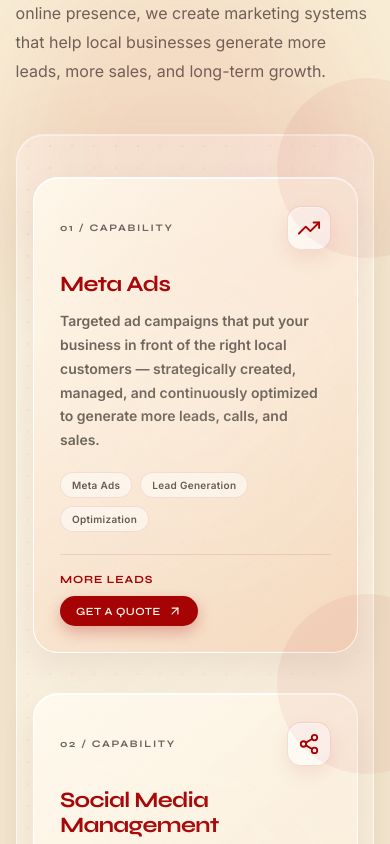
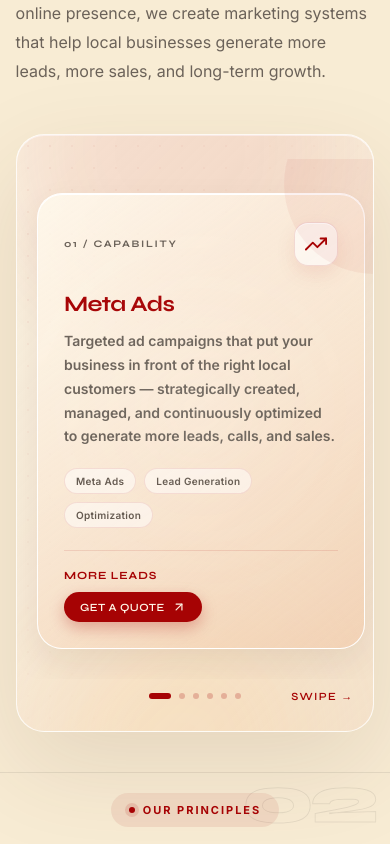
Before and after one commit to MOHAMMEDAHRASKHANKP/-admosphere-site, a React (Vite) app: page / in a window 390 px wide. Shown: the part 1080-1924 px from the top of the page. Built offline with nearby package versions, Linux system fonts and the light colour scheme.

Commit message:
feat: mobile swipe carousel for services section with dots and active card effect

```diff
--- a/src/components/sections/Services.jsx
+++ b/src/components/sections/Services.jsx
@@ -1,4 +1,4 @@
-import React, { useState, useEffect } from "react";
+import React, { useState, useEffect, useRef } from "react";
 import { motion } from "framer-motion";
 import Magnetic from "../ui/Magnetic";
 import { FiArrowUpRight } from 'react-icons/fi';
@@ -8,12 +8,12 @@
   index,
   Reveal,
   isMobile,
+  isActive,
 }) {
   const mailUrl = `https://mail.google.com/mail/?view=cm&fs=1&to=admosphere.digital@gmail.com&su=${encodeURIComponent(`Inquiry about ${service.title} (${service.tags.join(', ')})`)}`;
 
-  return (
-    <Reveal className="service-reveal-wrapper" delay={index * 0.08}>
-      <div className={`service s${index + 1}`}>
+  const cardInner = (
+    <div className={`service s${index + 1} ${isMobile && isActive ? "is-active" : ""}`}>
       <Magnetic
         strength={0}
         tilt={isMobile ? 0 : 2}
@@ -108,12 +108,43 @@
         </a>
       </Magnetic>
     </div>
+  );
+
+  if (isMobile) {
+    return (
+      <motion.div
+        className="service-reveal-wrapper"
+        initial={{ opacity: 0, y: 20 }}
+        whileInView={{ opacity: 1, y: 0 }}
+        viewport={{ once: true }}
+        transition={{
+          duration: 0.48,
+          delay: Math.min(index * 0.06, 0.25),
+        }}
+      >
+        {cardInner}
+      </motion.div>
+    );
+  }
+
+  return (
+    <Reveal className="service-reveal-wrapper" delay={index * 0.08}>
+      {cardInner}
     </Reveal>
   );
 }
 
 function Services({ services, Reveal }) {
-  const [isMobile, setIsMobile] = useState(false);
+  const [isMobile, setIsMobile] = useState(() => {
+    if (typeof window !== "undefined") {
+      return window.innerWidth < 700;
+    }
+    return false;
+  });
+  const [activeIndex, setActiveIndex] = useState(0);
+  const [hasSwiped, setHasSwiped] = useState(false);
+  const bentoRef = useRef(null);
+  const rafId = useRef(null);
 
   useEffect(() => {
     const checkMobile = () => {
@@ -123,6 +154,62 @@
     window.addEventListener("resize", checkMobile, { passive: true });
     return () => window.removeEventListener("resize", checkMobile);
   }, []);
+
+  useEffect(() => {
+    if (!isMobile) return;
+    const el = bentoRef.current;
+    if (!el) return;
+
+    const onScroll = () => {
+      if (rafId.current) cancelAnimationFrame(rafId.current);
+      rafId.current = requestAnimationFrame(() => {
+        if (!el) return;
+        if (!hasSwiped && el.scrollLeft > 15) {
+          setHasSwiped(true);
+        }
+
+        const cards = el.querySelectorAll(".service-reveal-wrapper");
+        if (!cards.length) return;
+
+        const containerCenter = el.scrollLeft + el.clientWidth / 2;
+        let closestIdx = 0;
+        let minDistance = Infinity;
+
+        cards.forEach((card, i) => {
+          const cardCenter = card.offsetLeft + card.offsetWidth / 2;
+          const distance = Math.abs(containerCenter - cardCenter);
+          if (distance < minDistance) {
+            minDistance = distance;
+            closestIdx = i;
+          }
+        });
+
+        setActiveIndex(closestIdx);
+      });
+    };
+
+    el.addEventListener("scroll", onScroll, { passive: true });
+    return () => {
+      el.removeEventListener("scroll", onScroll);
+      if (rafId.current) cancelAnimationFrame(rafId.current);
+    };
+  }, [isMobile, hasSwiped]);
+
+  const scrollToCard = (index) => {
+    if (!bentoRef.current) return;
+    const el = bentoRef.current;
+    const cards = el.querySelectorAll(".service-reveal-wrapper");
+    if (cards[index]) {
+      const card = cards[index];
+      const targetScroll = card.offsetLeft - (el.clientWidth - card.offsetWidth) / 2;
+      el.scrollTo({
+        left: targetScroll,
+        behavior: "smooth",
+      });
+      setActiveIndex(index);
+      setHasSwiped(true);
+    }
+  };
 
   return (
     <section className="section" id="services">
@@ -142,7 +229,7 @@
           <div className="service-glow glow-a" />
           <div className="service-glow glow-b" />
 
-          <div className="bento">
+          <div className="bento" ref={bentoRef}>
             {services.map((service, index) => (
               <ServiceCard
                 key={service.n}
@@ -150,9 +237,30 @@
                 index={index}
                 Reveal={Reveal}
                 isMobile={isMobile}
+                isActive={activeIndex === index}
               />
             ))}
           </div>
+
+          {isMobile && (
+            <div className="services-carousel-controls">
+              <div className="services-dots">
+                {services.map((_, idx) => (
+                  <button
+                    key={idx}
+                    type="button"
+                    className={`services-dot ${activeIndex === idx ? "is-active" : ""}`}
+                    onClick={() => scrollToCard(idx)}
+                    aria-label={`Go to slide ${idx + 1}`}
+                  />
+                ))}
+              </div>
+              <div className={`services-swipe-hint ${hasSwiped ? "is-hidden" : ""}`}>
+                <span>SWIPE</span>
+                <span className="swipe-arrow" aria-hidden="true">→</span>
+              </div>
+            </div>
+          )}
         </div>
       </div>
     </section>
--- a/src/services.css
+++ b/src/services.css
@@ -53,10 +53,10 @@
 }
 
 /* ============================================================
-   RESPONSIVE CSS GRID:
-   - Desktop (> 1100px): 3 columns
-   - Tablet (700px - 1100px): 2 columns
-   - Mobile (< 700px): 1 column full width
+   RESPONSIVE LAYOUT:
+   - Desktop (> 1100px): 3 columns CSS grid
+   - Tablet (700px - 1100px): 2 columns CSS grid
+   - Mobile (< 700px): Horizontal swipe carousel with peek
    ============================================================ */
 
 .service-atmosphere .bento {
@@ -84,15 +84,219 @@
   }
 }
 
+/* ============================================================
+   MOBILE HORIZONTAL SWIPE CAROUSEL (< 700px)
+   ============================================================ */
+
 @media (max-width: 700px) {
   .service-atmosphere {
-    padding: 20px 16px 24px;
-    border-radius: 28px;
+    padding: 24px 0 20px !important;
+    border-radius: 28px !important;
+    overflow: hidden !important;
   }
 
   .service-atmosphere .bento {
-    grid-template-columns: 1fr !important;
-    gap: 18px !important;
+    display: flex !important;
+    flex-direction: row !important;
+    flex-wrap: nowrap !important;
+    overflow-x: auto !important;
+    scroll-snap-type: x mandatory !important;
+    -webkit-overflow-scrolling: touch;
+    scrollbar-width: none !important;
+    gap: 15px !important;
+    padding: 12px 20px 30px 20px !important;
+    scroll-padding: 0 20px !important;
+    align-items: stretch !important;
+    perspective: none !important;
+    width: 100% !important;
+    box-sizing: border-box !important;
+  }
+
+  .service-atmosphere .bento::-webkit-scrollbar {
+    display: none !important;
+  }
+
+  .service-reveal-wrapper {
+    flex: 0 0 84vw !important;
+    width: 84vw !important;
+    min-width: 84vw !important;
+    max-width: 84vw !important;
+    scroll-snap-align: center !important;
+    scroll-snap-stop: normal !important;
+    display: flex !important;
+    flex-direction: column !important;
+  }
+
+  /* Scale & Opacity focus for active card vs neighbor cards */
+  .service .service-glass {
+    transform: scale(0.95) !important;
+    opacity: 0.85 !important;
+    transition: transform 0.35s cubic-bezier(0.2, 0.8, 0.2, 1), opacity 0.35s ease, box-shadow 0.3s ease !important;
+  }
+
+  .service.is-active .service-glass {
+    transform: scale(1) !important;
+    opacity: 1 !important;
+  }
+
+  /* Compact card styling on mobile */
+  .service-glass {
+    padding: 22px 20px 20px !important;
+    border-radius: 24px !important;
+  }
+
+  .service-top {
+    margin-bottom: 4px !important;
+  }
+
+  .service-atmosphere .number {
+    font-size: 9.5px !important;
+    letter-spacing: .15em !important;
+  }
+
+  .service-atmosphere .symbol {
+    width: 40px !important;
+    height: 40px !important;
+    min-width: 40px !important;
+    min-height: 40px !important;
+    font-size: 20px !important;
+    border-radius: 12px !important;
+  }
+
+  .service-copy {
+    margin: 16px 0 16px !important;
+  }
+
+  .service-atmosphere .service h3 {
+    font-size: clamp(1.4rem, 6vw, 1.8rem) !important;
+    line-height: 1.2 !important;
+    margin: 0 0 10px !important;
+    word-break: break-word !important;
+  }
+
+  .service-atmosphere .service p {
+    font-size: 14.5px !important;
+    line-height: 1.65 !important;
+  }
+
+  .service-tags {
+    gap: 6px 8px !important;
+    margin-bottom: 18px !important;
+  }
+
+  .service-tags span {
+    padding: 5px 10px !important;
+    font-size: 9.5px !important;
+  }
+
+  .service-foot {
+    padding-top: 14px !important;
+    gap: 10px !important;
+  }
+
+  .service-foot strong {
+    font-size: 10.5px !important;
+  }
+
+  .service-quote-pill {
+    padding: 7px 13px !important;
+    font-size: 10.5px !important;
+  }
+}
+
+/* ============================================================
+   PROGRESS DOTS & SWIPE HINT (MOBILE ONLY)
+   ============================================================ */
+
+.services-carousel-controls {
+  display: none;
+}
+
+@media (max-width: 700px) {
+  .services-carousel-controls {
+    display: flex !important;
+    align-items: center !important;
+    justify-content: center !important;
+    position: relative !important;
+    width: 100% !important;
+    margin-top: 4px !important;
+    padding: 4px 20px 6px !important;
+    min-height: 28px !important;
+    box-sizing: border-box !important;
+  }
+
+  .services-dots {
+    display: flex !important;
+    align-items: center !important;
+    justify-content: center !important;
+    gap: 8px !important;
+  }
+
+  .services-dot {
+    appearance: none;
+    -webkit-appearance: none;
+    border: none;
+    padding: 0;
+    margin: 0;
+    cursor: pointer;
+    background: rgba(166, 3, 4, 0.22);
+    width: 6px;
+    height: 6px;
+    border-radius: 999px;
+    transition: width 0.3s cubic-bezier(0.2, 0.8, 0.2, 1), background-color 0.3s ease;
+    position: relative;
+  }
+
+  .services-dot::before {
+    content: '';
+    position: absolute;
+    inset: -10px -6px;
+  }
+
+  .services-dot.is-active {
+    width: 22px;
+    background: var(--red);
+  }
+
+  .services-swipe-hint {
+    position: absolute;
+    right: 20px;
+    display: flex;
+    align-items: center;
+    gap: 4px;
+    font: 600 11px 'Syne', sans-serif;
+    letter-spacing: 0.12em;
+    text-transform: uppercase;
+    color: var(--red);
+    opacity: 1;
+    transform: translateX(0);
+    transition: opacity 0.4s ease, transform 0.4s ease;
+    pointer-events: none;
+  }
+
+  .services-swipe-hint.is-hidden {
+    opacity: 0;
+    transform: translateX(8px);
+  }
+
+  .swipe-arrow {
+    display: inline-block;
+    animation: swipeArrowMove 1.6s ease-in-out infinite;
+  }
+
+  @keyframes swipeArrowMove {
+    0%, 100% {
+      transform: translateX(0);
+    }
+    50% {
+      transform: translateX(4px);
+    }
+  }
+
+  @media (prefers-reduced-motion: reduce) {
+    .swipe-arrow {
+      animation: none;
+    }
   }
 }
 
```
Lines whose indentation alone changed are shown as unchanged.
